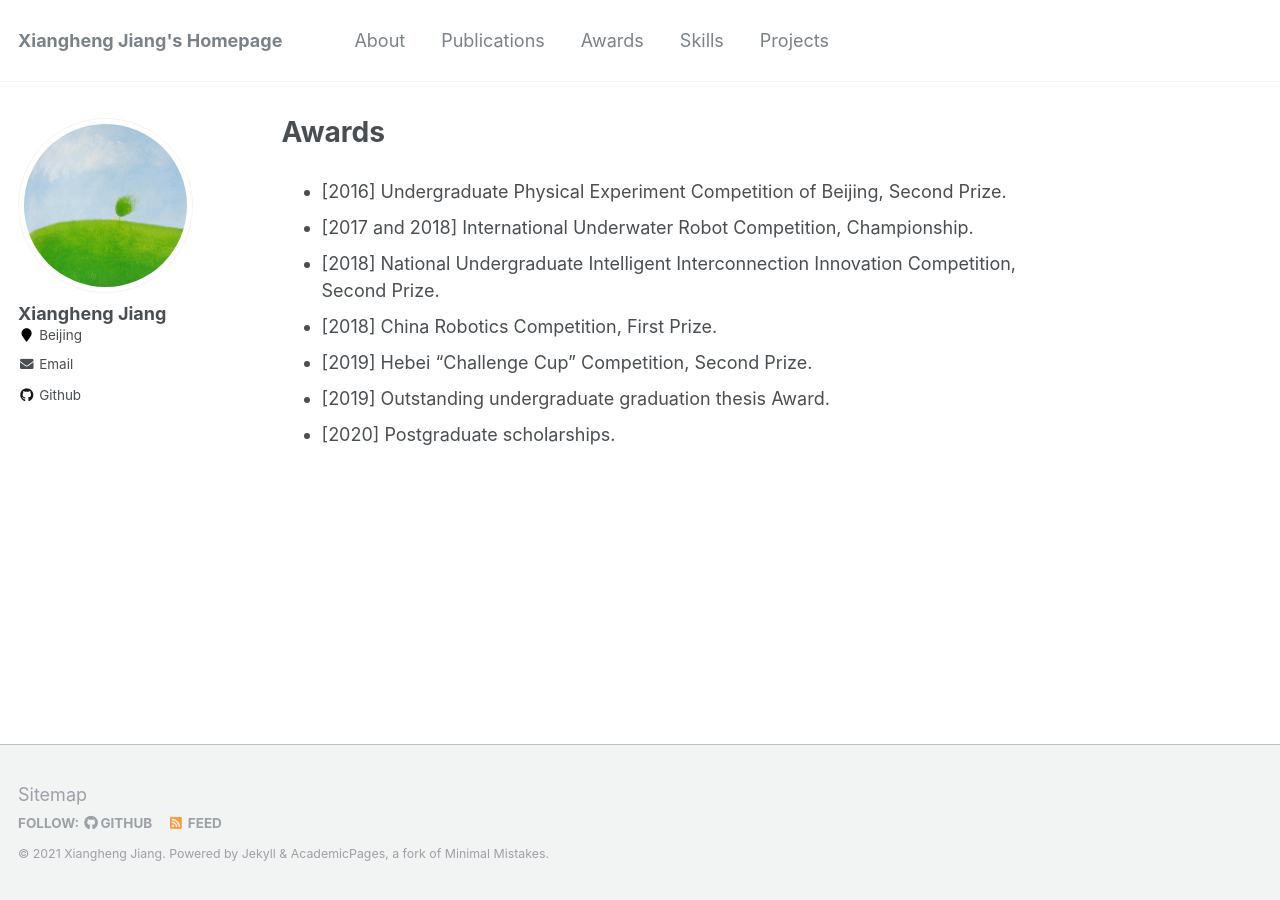
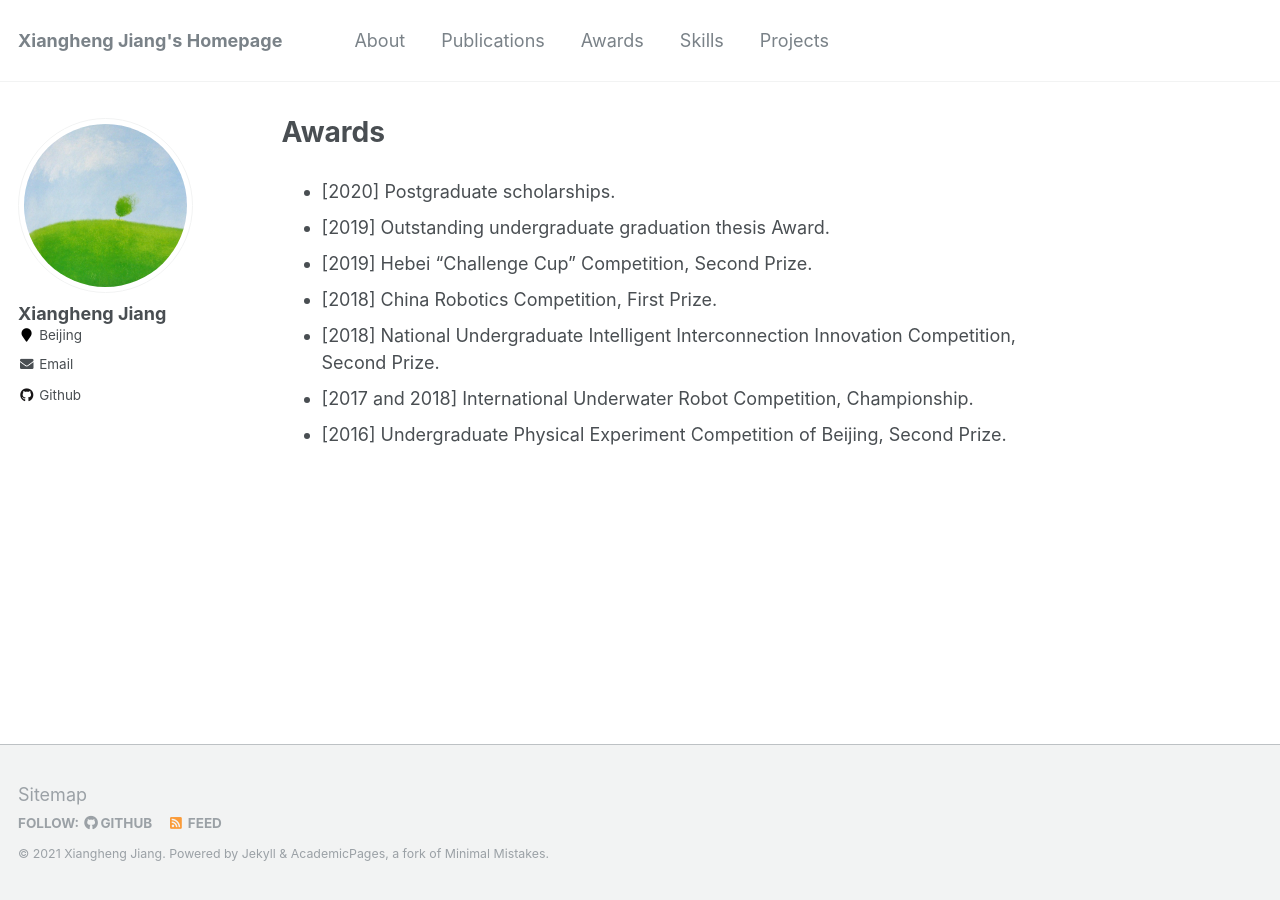
Before and after one commit to j1o2h3n/j1o2h3n.github.io, a Jekyll site: the page built from _pages/awards.md, in a window 1280 px wide. Built offline with Jekyll 4.4.1, drawn with Linux system fonts in a browser that asks for light colours.

```diff
--- a/_pages/awards.md
+++ b/_pages/awards.md
@@ -4,10 +4,10 @@ permalink: /awards/
 author_profile: true
 ---
 
+- \[2020] Postgraduate scholarships.
+- \[2019] Outstanding undergraduate graduation thesis Award.
+- \[2019] Hebei "Challenge Cup" Competition, Second Prize.
+- \[2018] China Robotics Competition, First Prize.
+- \[2018] National Undergraduate Intelligent Interconnection Innovation Competition, Second Prize.
+- \[2017 and 2018] International Underwater Robot Competition, Championship.
 - \[2016] Undergraduate Physical Experiment Competition of Beijing, Second Prize.
-- \[2017 and 2018] International Underwater Robot Competition, Championship.
-- \[2018] National Undergraduate Intelligent Interconnection Innovation Competition, Second Prize.
-- \[2018] China Robotics Competition, First Prize.
-- \[2019] Hebei "Challenge Cup" Competition, Second Prize.
-- \[2019] Outstanding undergraduate graduation thesis Award.
-- \[2020] Postgraduate scholarships.
```
